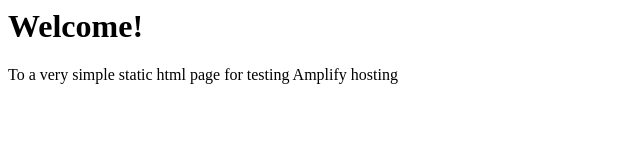
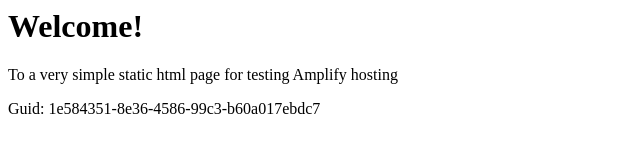
Before and after one commit to aws-aemilia-gru/Github-PR-Commit-Integration-Test-DoNotTouch-v1-prod-sa-east-1, a website: page src/index.html in a window 1280 px wide. Shown: the whole page, without its empty margins (0-640 px from the left). Drawn offline with Linux system fonts and the light colour scheme.

Commit message:
commit from integ tests

```diff
--- a/src/index.html
+++ b/src/index.html
@@ -1,3 +1,5 @@
+
+
 <html lang="en">
 
 <head>
@@ -10,6 +12,6 @@
 <body>
     <h1>Welcome!</h1>
     <p>To a very simple static html page for testing Amplify hosting</p>
-</body>
+    <p>Guid: 1e584351-8e36-4586-99c3-b60a017ebdc7</p></body>
 
 </html>
```
